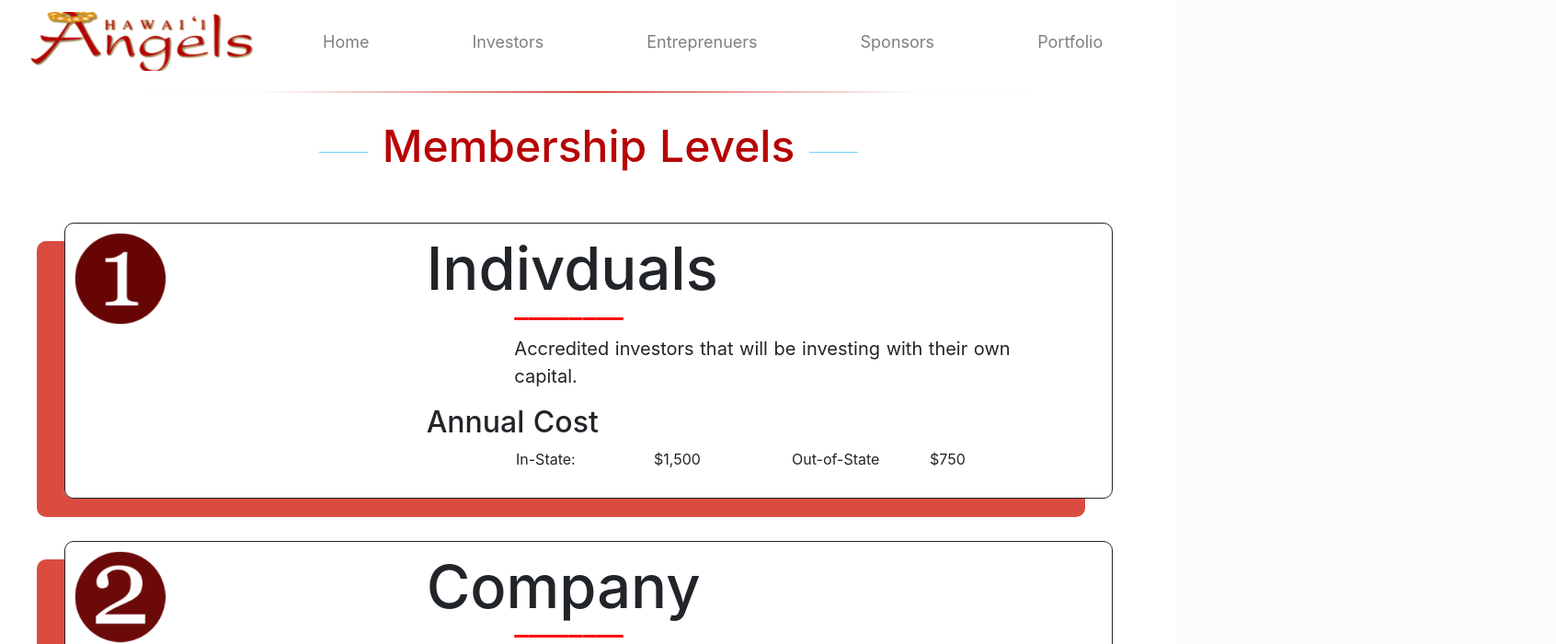
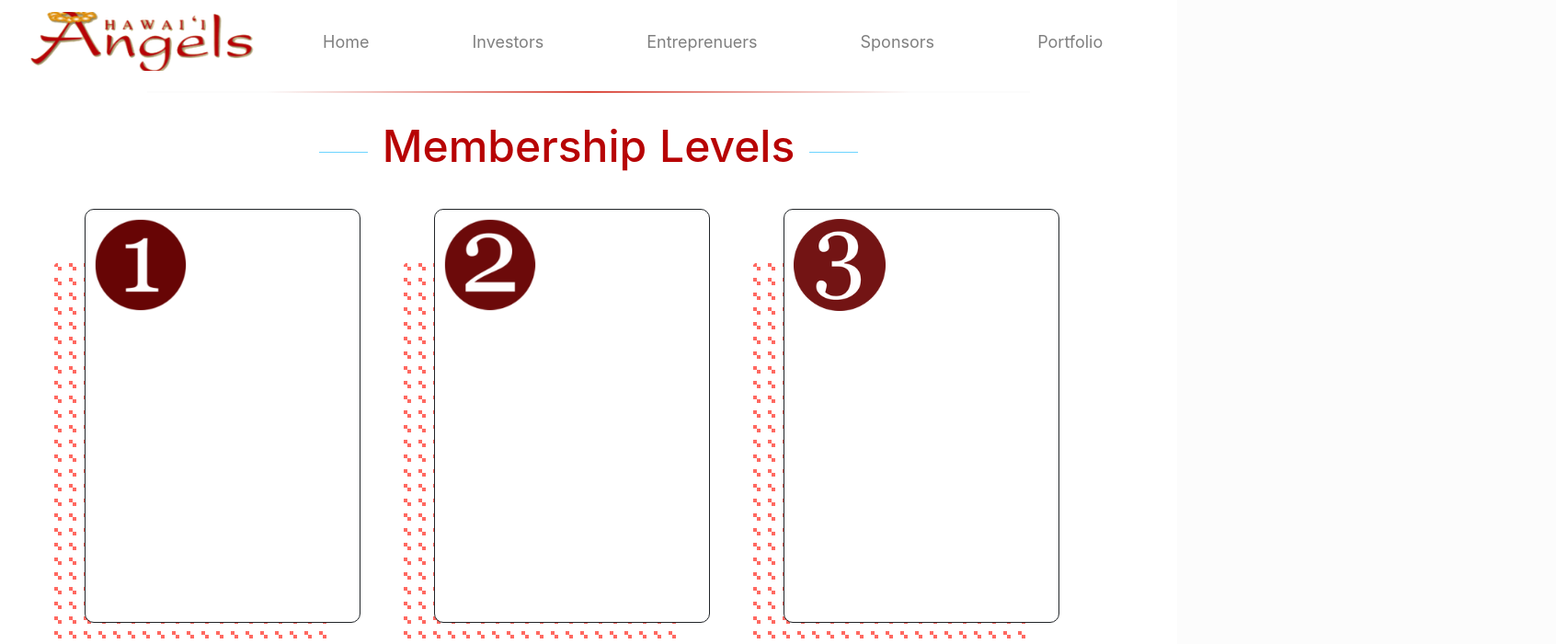
Before and after one commit to WildcherryBazzaire/HawaiianAngels, a Nuxt app: page /investors in a window 1280 px wide. Shown: the top 700 px of the page at 92% size, 1692 px wide, since content can reach past the window. Built offline with nearby package versions, Linux system fonts and the light colour scheme.

Commit message:
added the polka dots

```diff
--- a/components/investors/levels.vue
+++ b/components/investors/levels.vue
@@ -1,38 +1,13 @@
 <template>
-  <b-col sm="12" class="main-card">
-    <b-row>
-      <b-col>
-        <b-row class="row-fix">
-          <b-col md="12" offset-md="4"
-            ><h2 class="h-text">{{ header }}</h2></b-col
-          >
-        </b-row>
-        <b-row class="row-fix">
-          <b-col md="12" offset-md="5">
-            <h2 class="line">________</h2>
-          </b-col>
-        </b-row>
-        <b-row class="row-fix">
-          <b-col md="12" offset-md="5">
-            <p class="c-text">{{ text }}</p>
-          </b-col>
-        </b-row>
-        <b-row class="row-fix">
-          <b-col md="12" offset-md="4">
-            <h2>Annual Cost</h2>
-          </b-col>
-        </b-row>
-        <b-row id="cost-t" class="row-fix">
-          <b-col class="cost-t">{{ cost.headOne }}</b-col>
-          <b-col class="cost-t">{{ cost.textOne }}</b-col>
-          <b-col class="cost-t">{{ cost.headTwo }}</b-col>
-          <b-col class="cost-t">{{ cost.textTwo }}</b-col>
-        </b-row>
-      </b-col>
-      <b-col sm="6" class="image">
-        <img class="image-size" :src="image" />
-      </b-col>
-    </b-row>
+  <b-col sm="4" class="cursed">
+    <div class="main-card">
+      <b-row>
+        <b-col sm="6" class="image">
+          <img class="image-size" :src="image" />
+        </b-col>
+      </b-row>
+    </div>
+    <div class="custom-box-shadow"></div>
   </b-col>
 </template>
 
@@ -63,6 +38,29 @@ export default {
 .cost-t {
   max-width: 150px;
 }
+.cursed {
+  max-height: 500px;
+}
+.custom-box-shadow {
+  background-image: radial-gradient(#ff6961 20%, transparent 0),
+    radial-gradient(#ff6961 20%, transparent 0);
+  background-size: 16px 16px;
+  background-position: 0 0, 12px 12px;
+  border: transparent 1px;
+  border-radius: 10px;
+  height: 450px;
+  right: 10%;
+  margin-bottom: 2%;
+  margin-left: 2%;
+  margin-right: 2%;
+  margin-top: 2%;
+  padding: 10px;
+  position: relative;
+  text-align: left;
+  bottom: 80%;
+  width: 300px;
+  z-index: 2;
+}
 .image {
   position: absolute;
 }
@@ -76,15 +74,18 @@ export default {
   top: -50%;
 }
 .main-card {
+  background-color: white;
   border: solid 1px;
   border-radius: 10px;
-  box-shadow: -30px 20px #db4c40;
-  height: 300px;
+  height: 450px;
   margin-bottom: 2%;
+  margin-left: 2%;
+  margin-right: 2%;
   margin-top: 2%;
-  max-width: 100%;
   padding: 10px;
+  position: relative;
   text-align: left;
-  width: 100px;
+  width: 300px;
+  z-index: 5;
 }
 </style>
--- a/components/investors/plan.vue
+++ b/components/investors/plan.vue
@@ -84,6 +84,13 @@ export default {
 </script>
 
 <style>
+@keyframes goUp {
+  0% {
+  }
+  25% {
+  }
+}
+
 .b-choose-this-plan {
   background-color: #de8f11;
   border-radius: 20px;
--- a/pages/investors.vue
+++ b/pages/investors.vue
@@ -1,7 +1,7 @@
 <template>
   <b-container class="main">
     <b-row>
-      <b-col>
+      <b-col sm="12">
         <Category-Header :content="'Membership Levels'" />
       </b-col>
       <template v-for="x in content">
@@ -13,6 +13,11 @@
           :image="x.image"
         ></Levels>
       </template>
+      <b-col sm="12">
+        <b-col sm="2" offset-sm="5">
+          <b-button id="b-get-started">Get Started</b-button>
+        </b-col>
+      </b-col>
       <b-col>
         <Category-Header :content="'Become a Member'" />
         <b-row align-h="center">
@@ -112,6 +117,12 @@ export default {
 </script>
 
 <style>
+#b-get-started {
+  margin-top: 40%;
+  background-color: #de8f11;
+  position: relative;
+  z-index: 6;
+}
 .box {
   border: 1px solid;
   border-radius: 30px;
```
